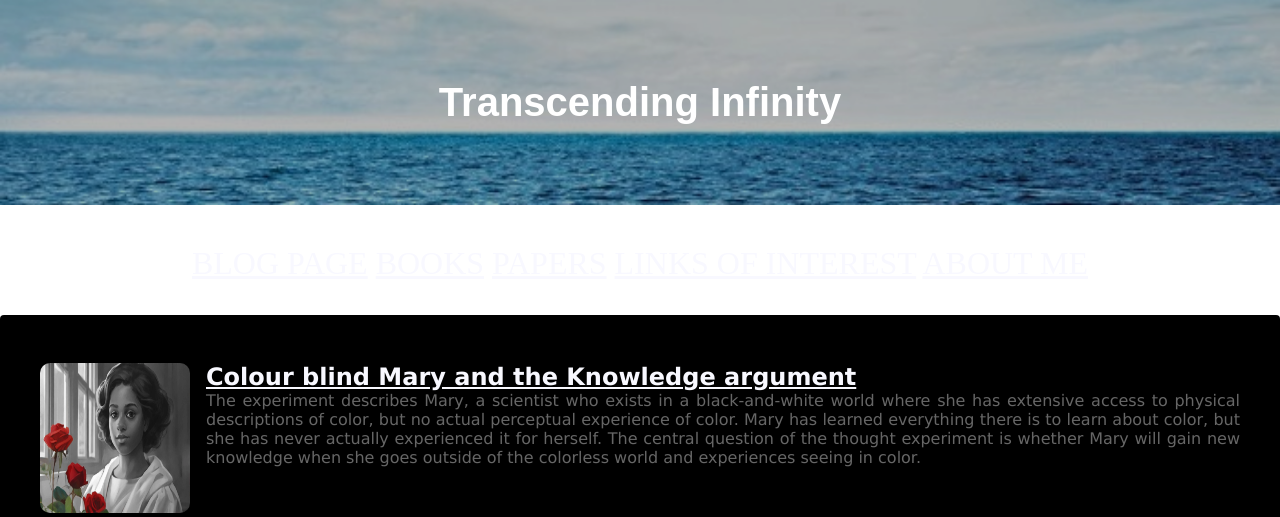
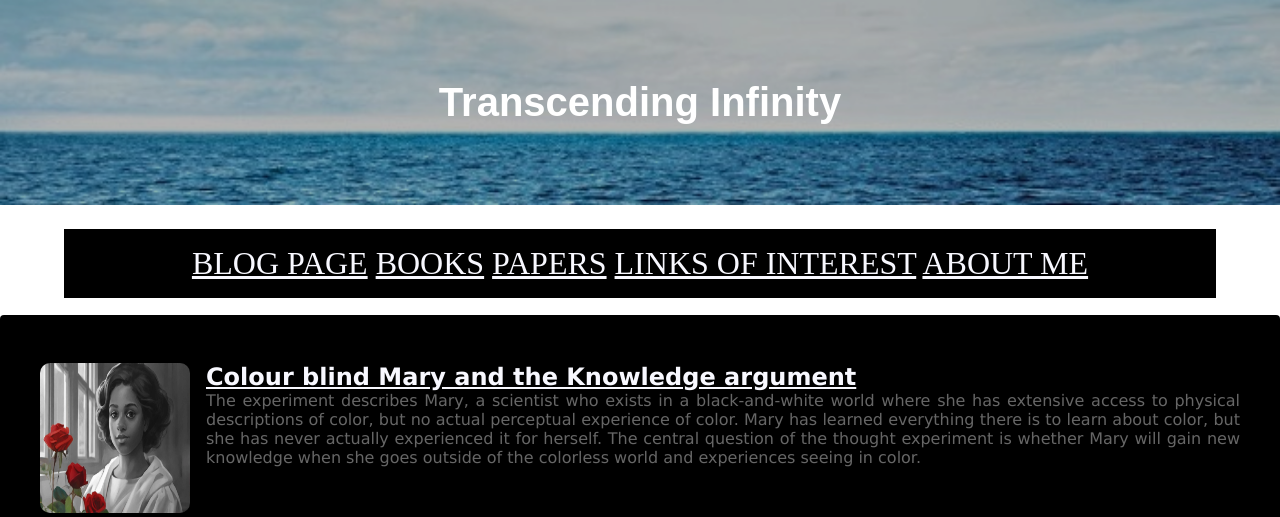
Before and after one commit to WernerDJ/sample_website, a PHP site: page /LandingPage.html in a window 1280 px wide. Shown: the top 517 px of the page. Run offline with PHP 8.4, Linux system fonts and the light colour scheme.

Commit message:
Update styles.css

```diff
--- a/styles.css
+++ b/styles.css
@@ -142,6 +142,7 @@ text-align: justify;
 }
 nav {
     list-style-type: none;
+	 background-color: black;
     text-transform: uppercase;
     font-size: 2em;
     margin-top: .75em;
```
